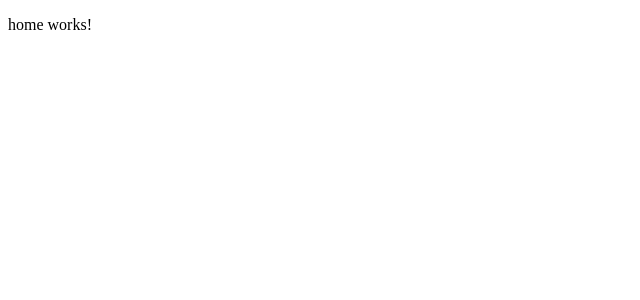
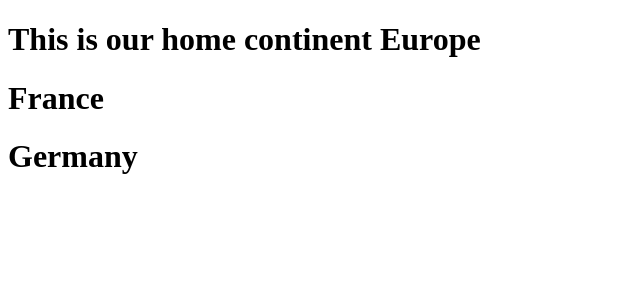
Before and after one commit to rostabi2021/test_17, an Angular app: page / in a window 1280 px wide. Shown: the top 300 px of the page, without its empty margins (0-640 px from the left). Built offline with nearby package versions, Linux system fonts and the light colour scheme.

Commit message:
second commit

```diff
--- a/src/app/home/home.component.html
+++ b/src/app/home/home.component.html
@@ -1 +1,3 @@
-<p>home works!</p>
+<h1>This is our home continent Europe</h1>
+<h1>France</h1>
+<h1>Germany</h1>
```
